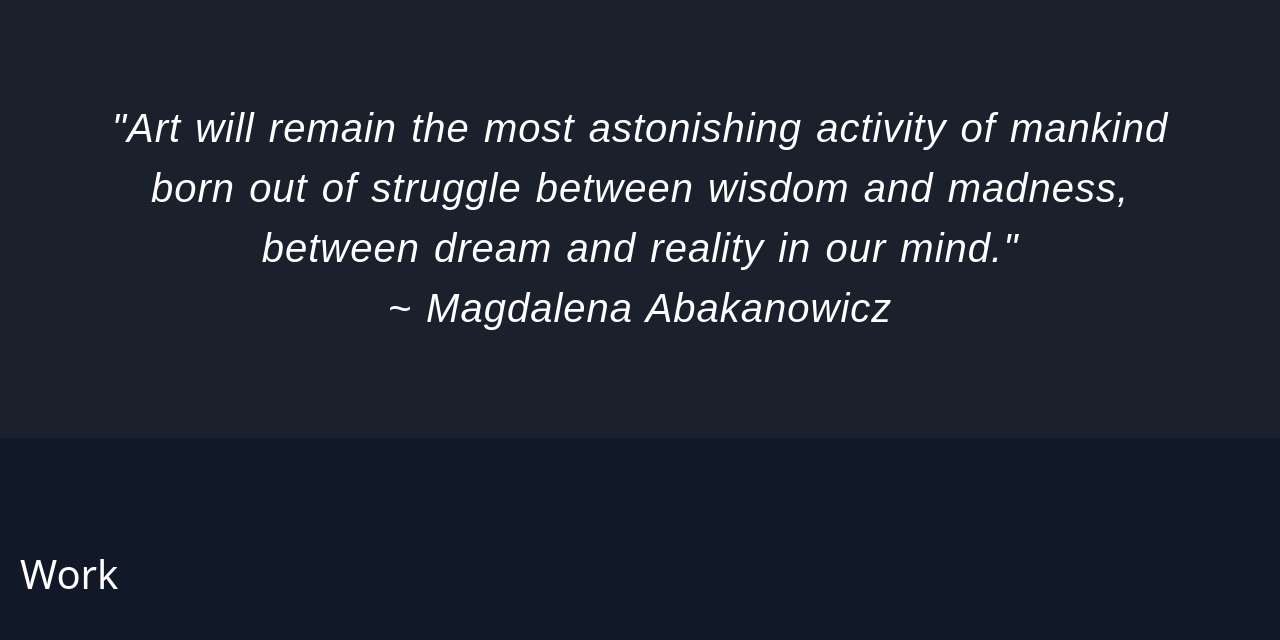
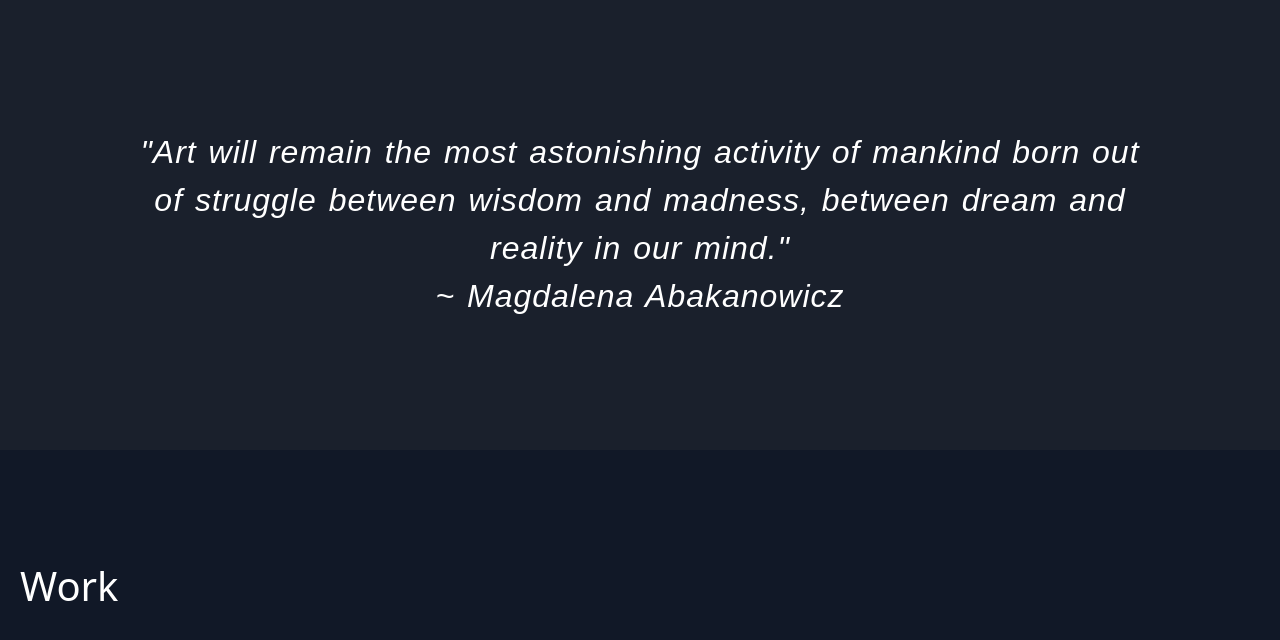
Before and after one commit to haaris272k/Graphic-Design-Portfolio, a plain HTML site: page index.html in a window 1280 px wide. Shown: the part 592-1232 px from the top of the page. Drawn offline with nearby package versions, Linux system fonts and the light colour scheme.

Commit message:
Modified

```diff
--- a/style.css
+++ b/style.css
@@ -126,19 +126,25 @@ color: rgb(255, 255, 255);
 /* Quote */
 .quote{
   background-color: rgb(26,32,44);
-    padding: 100px;
-   font-size: 2.5em;
+  padding: 130px;
+  /* font-size: calc(100% + 1.5vw); */
   font-family: "Myriad Pro", sans-serif;
   letter-spacing: 1px;
   word-spacing: 2px;
   font-style: italic;
   text-transform: calc(100% + 1.5vw);
   color: white;
-    justify-content: space-evenly;
   text-align: center;
 
 }
 
+@media (max-width: 550px) {
+ .quote{ font-size: 16px; }
+}
+
+@media (min-width: 551px) {
+.quote{ font-size: 32px; }
+}
 
 /* Work section font color */
 #worksec{
```
Lines whose indentation alone changed are shown as unchanged.
